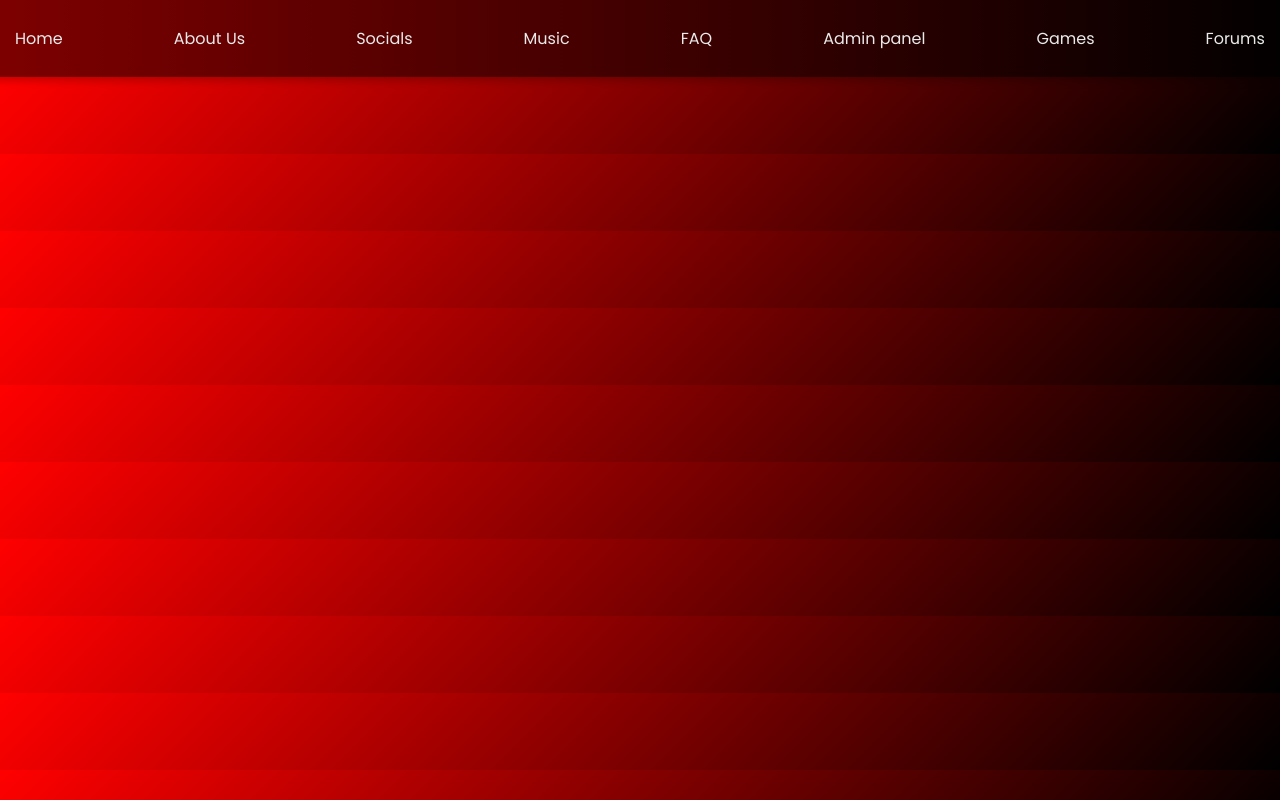
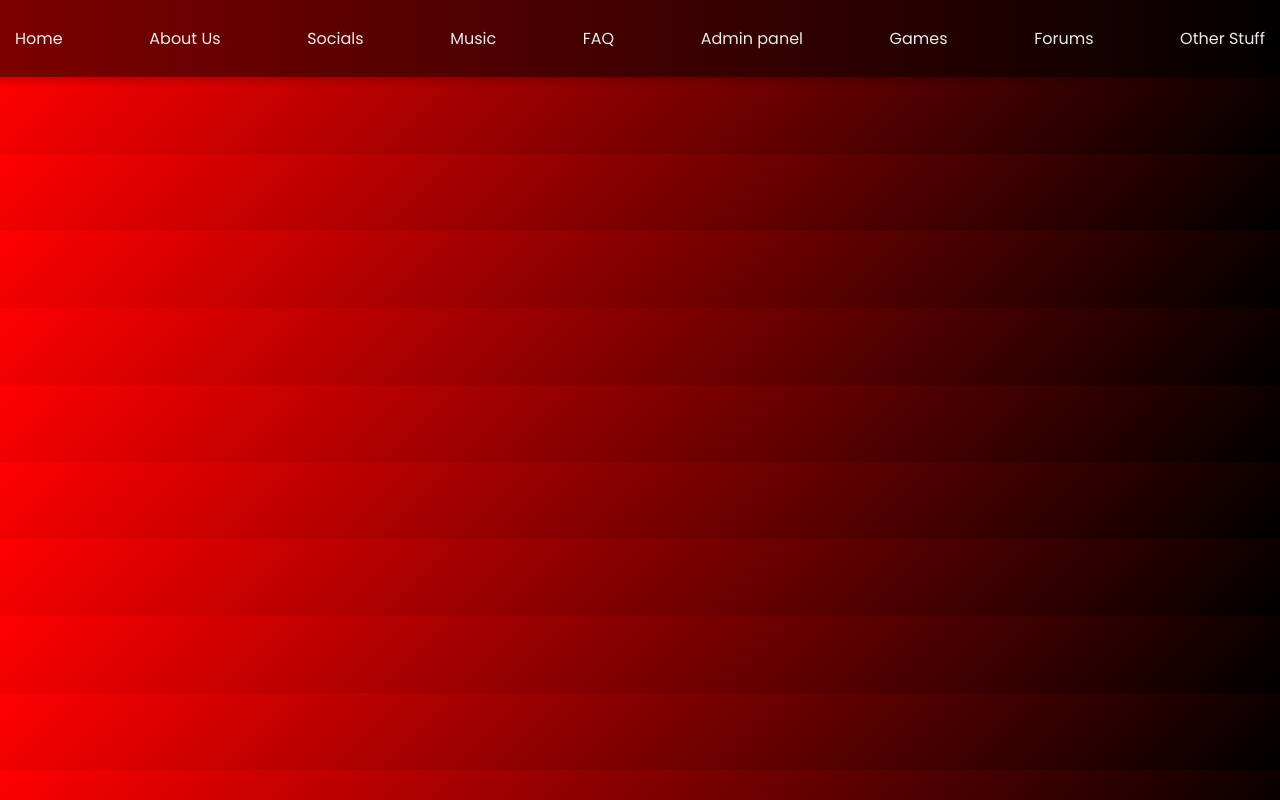
Before and after one commit to Negative0debuged0/Negative0debuged0.github.io, a plain HTML site: page index.html in a window 1280 px wide. Shown: the top 800 px of the page. Drawn offline with Linux system fonts and the light colour scheme.

Commit message:
Update index.html

```diff
--- a/index.html
+++ b/index.html
@@ -120,6 +120,7 @@
     <a href="https://negative0debuged0.github.io/Password">Admin panel</a> <!-- Call JavaScript function -->
     <a href="https://negative0debuged0.github.io/Games">Games</a>
     <a href="https://negative0debuged0.github.io/Forums">Forums</a>
+    <a href="https://negative0debuged0.github.io/OtherStuff">Other Stuff</a>
 </div>
 
 <script>
```
